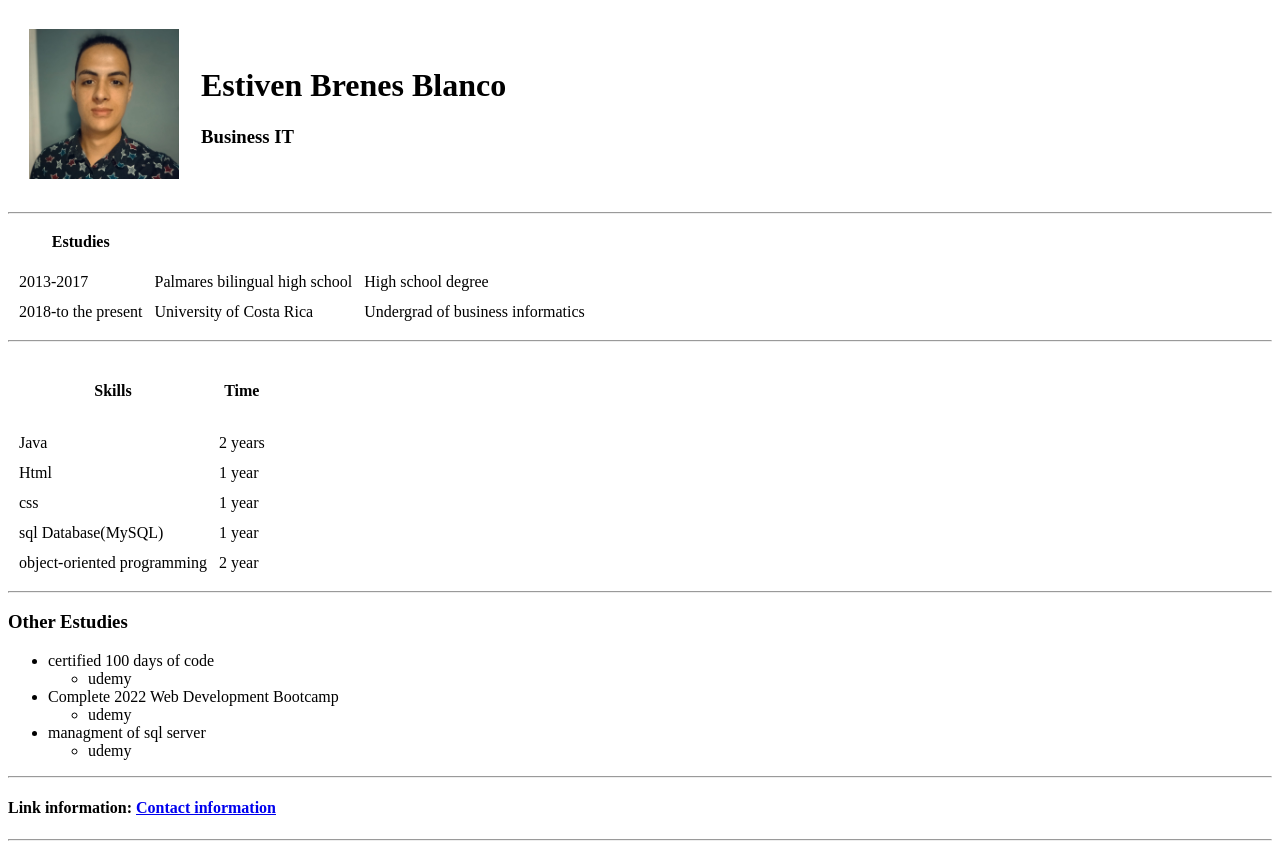
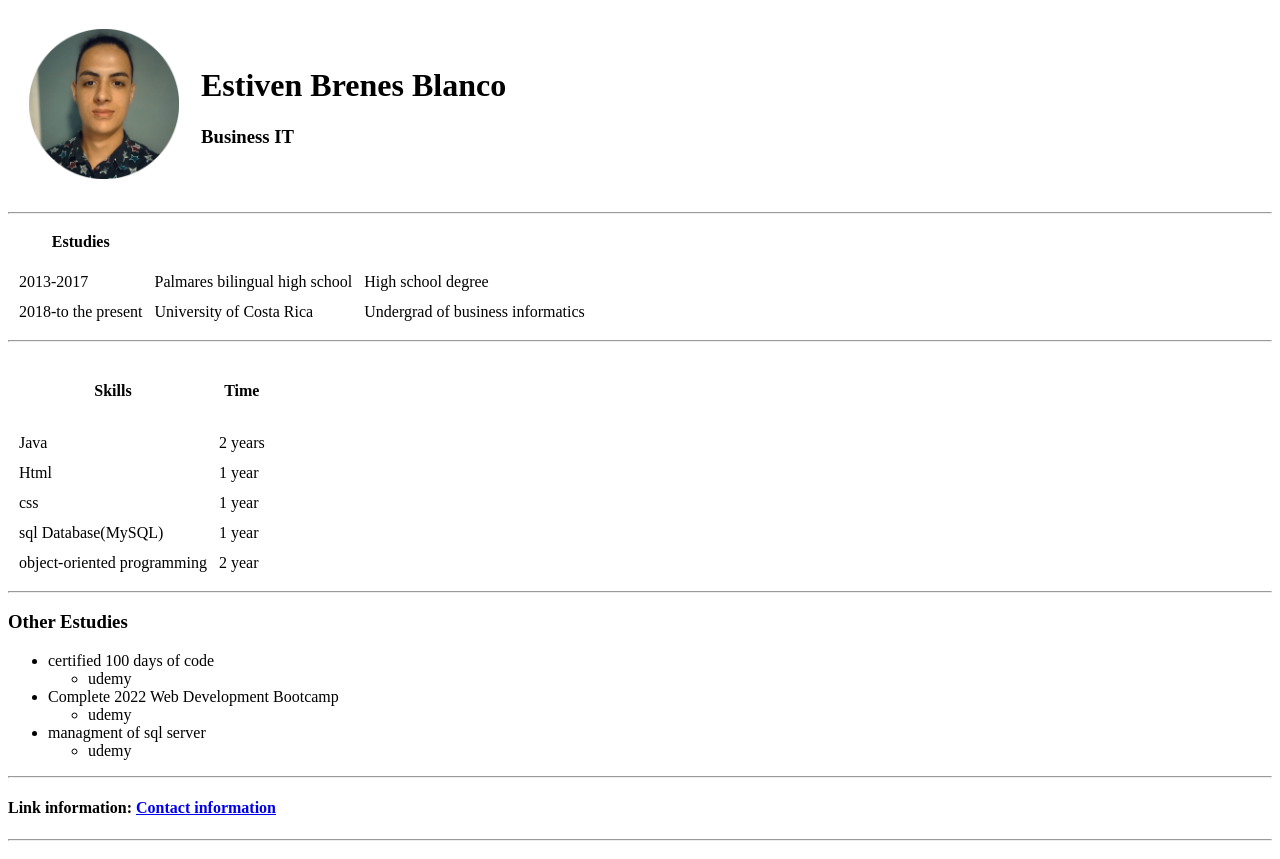
Before and after one commit to estivenB/cv, a plain HTML site: page index.html in a window 1280 px wide. Shown: the top 859 px of the page. Drawn offline with Linux system fonts and the light colour scheme.

Commit message:
Update index.html

```diff
--- a/index.html
+++ b/index.html
@@ -9,7 +9,7 @@
 <body>
   <table cellspacing="20">
     <tr>
-      <td><img src="img/mifoto.jpeg" height="150" width="150" alt="Foto perfil"></td>
+      <td><img src="img/mifoto1.png" height="150" width="150" alt="Foto perfil"></td>
       <td>
         <h1>Estiven Brenes Blanco</h1>
         <h3>Business IT</h3>
```
